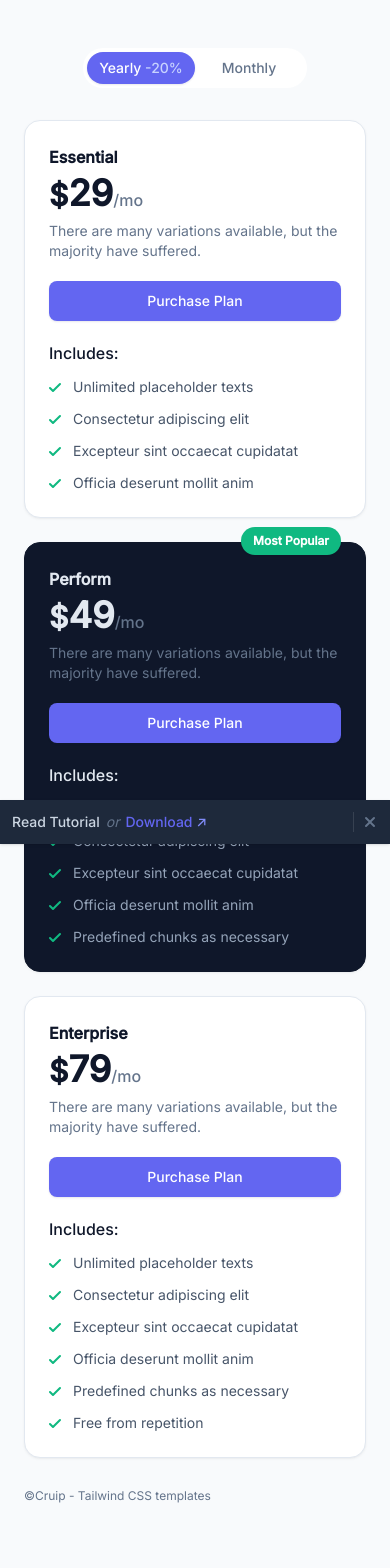
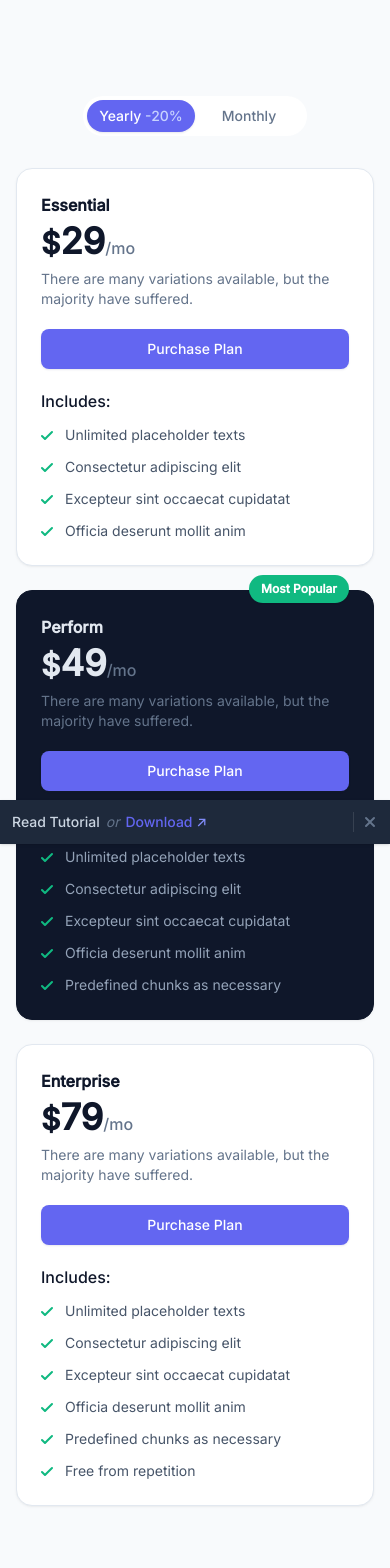
Before and after one commit to cruip/cruip-tutorials-vue, a Vue app: page /pricing-table in a window 390 px wide. Shown: the top 1568 px of the page. Before the commit the page ends 1506 px from the top, so only its background shows below. Built offline with nearby package versions, Linux system fonts and the light colour scheme.

Commit message:
update demo structure

```diff
--- a/index.html
+++ b/index.html
@@ -6,8 +6,8 @@
     <meta name="viewport" content="width=device-width, initial-scale=1.0" />
     <title>Cruip Tutorials</title>
   </head>
-  <body class="font-inter antialiased h-screen bg-slate-50 px-6 py-6 md:py-8">
-    <div id="app" class="h-full flex flex-col justify-between before:h-6"></div>
+  <body class="relative font-inter antialiased">
+    <div id="app"></div>
     <script type="module" src="/src/main.ts"></script>
   </body>
 </html>
--- a/src/components/Banner.vue
+++ b/src/components/Banner.vue
@@ -11,7 +11,7 @@ const props = defineProps<Props>()
 </script>
 
 <template>
-    <div class="fixed bottom-0 right-0 w-full md:bottom-6 md:right-12 md:w-auto z-60" :class="bannerOpen ? '' : 'hidden'">
+    <div class="fixed bottom-0 right-0 w-full md:bottom-6 md:right-12 md:w-auto z-50" :class="bannerOpen ? '' : 'hidden'">
         <div class="bg-slate-800 text-sm p-3 md:rounded shadow flex justify-between">
             <div class="text-slate-500 inline-flex">
                 <a class="font-medium hover:underline text-slate-300" :href="props.tutorialUrl">
--- /dev/null
+++ b/src/components/Footer.vue
@@ -0,0 +1,5 @@
+<template>
+    <footer class="absolute left-6 right-6 md:left-12 md:right-auto bottom-4 md:bottom-8 text-center md:text-left">
+        <a class="text-xs text-slate-500 hover:underline" href="https://cruip.com">&copy;Cruip - Tailwind CSS templates</a>
+    </footer>
+</template>
--- a/src/components/ModalVideo.vue
+++ b/src/components/ModalVideo.vue
@@ -59,7 +59,7 @@ const props = defineProps<Props>()
 
                 <!-- Modal dialog -->
                 <TransitionChild
-                    className="fixed inset-0 z-[99999] flex p-6"
+                    className="fixed inset-0 z-[99999] flex px-4 md:px-6 py-6"
                     enter="transition ease-out duration-300"
                     enterFrom="opacity-0 scale-75"
                     enterTo="opacity-100 scale-100"
--- a/src/pages/ModalVideoPage.vue
+++ b/src/pages/ModalVideoPage.vue
@@ -1,20 +1,19 @@
 <script setup lang="ts">
 import ModalVideo from '../components/ModalVideo.vue'
+import Footer from '../components/Footer.vue'
 import Banner from '../components/Banner.vue'
 import VideoThumb from '../assets/modal-video-thumb.jpg'
 import VideoSrc from '../assets/video.mp4'
 </script>
 
 <template>
-  <main class="my-6">
-    <div class="w-full max-w-6xl mx-auto">
-      <ModalVideo :thumb="VideoThumb" :thumbWidth="768" :thumbHeight="432" thumbAlt="Modal video thumbnail" :video="VideoSrc" :videoWidth="1920" :videoHeight="1080" />
+  <main class="min-h-screen flex flex-col justify-center bg-slate-50">
+    <div class="w-full max-w-6xl mx-auto px-4 md:px-6 py-24">
+      <div class="flex justify-center">
+        <ModalVideo :thumb="VideoThumb" :thumbWidth="768" :thumbHeight="432" thumbAlt="Modal video thumbnail" :video="VideoSrc" :videoWidth="1920" :videoHeight="1080" />
+      </div>
     </div>
   </main>
-  <footer class="h-6">
-    <div class="w-full max-w-6xl mx-auto">
-      <a class="text-xs text-slate-500 hover:text-slate-800 transition-colors duration-150" href="https://cruip.com">&copy;Cruip - Tailwind CSS templates</a>
-    </div>
-  </footer>
+  <Footer />
   <Banner tutorialUrl="https://cruip.com/how-to-build-a-modal-video-component-with-tailwind-css-and-vue/" downloadUrl="https://github.com/cruip/cruip-tutorials-vue/blob/main/src/components/ModalVideo.vue" />
 </template>
--- a/src/pages/PricingTablePage.vue
+++ b/src/pages/PricingTablePage.vue
@@ -1,18 +1,15 @@
 <script setup lang="ts">
 import PricingTable from '../components/PricingTable.vue';
+import Footer from '../components/Footer.vue'
 import Banner from '../components/Banner.vue'
 </script>
 
 <template>
-  <main class="my-6">
-    <div class="w-full max-w-6xl mx-auto">
+  <main class="min-h-screen flex flex-col justify-center bg-slate-50">
+    <div class="w-full max-w-6xl mx-auto px-4 md:px-6 py-24">
       <PricingTable />
     </div>
   </main>
-  <footer class="h-6">
-    <div class="w-full max-w-6xl mx-auto">
-      <a class="text-xs text-slate-500 hover:text-slate-800 transition-colors duration-150" href="https://cruip.com">&copy;Cruip - Tailwind CSS templates</a>
-    </div>
-  </footer>
+  <Footer />
   <Banner tutorialUrl="https://cruip.com/how-to-create-a-pricing-table-with-a-monthly-yearly-toggle-in-tailwind-css-and-vue/" downloadUrl="https://github.com/cruip/cruip-tutorials-vue/blob/main/src/components/PricingTable.vue" />
 </template>
```
